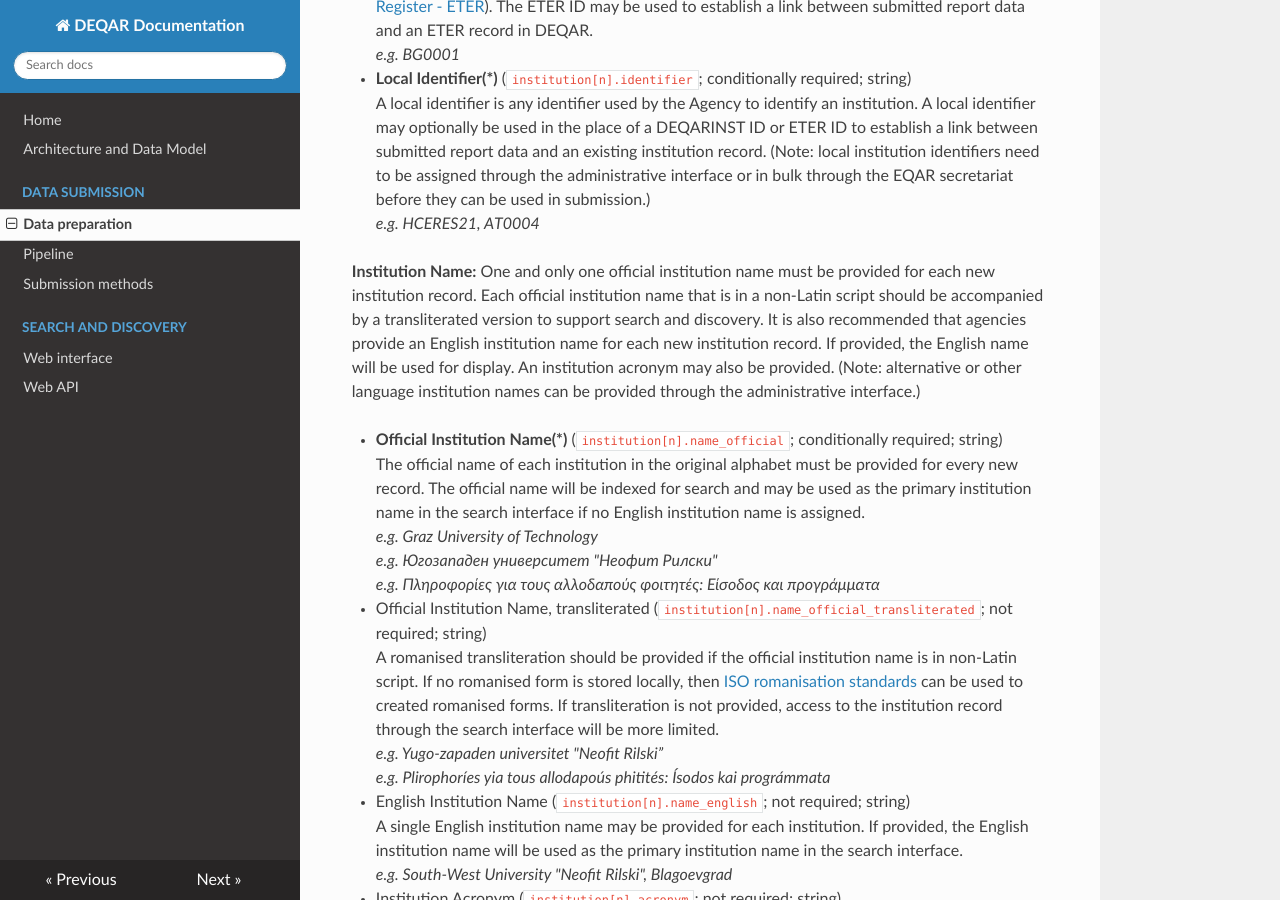
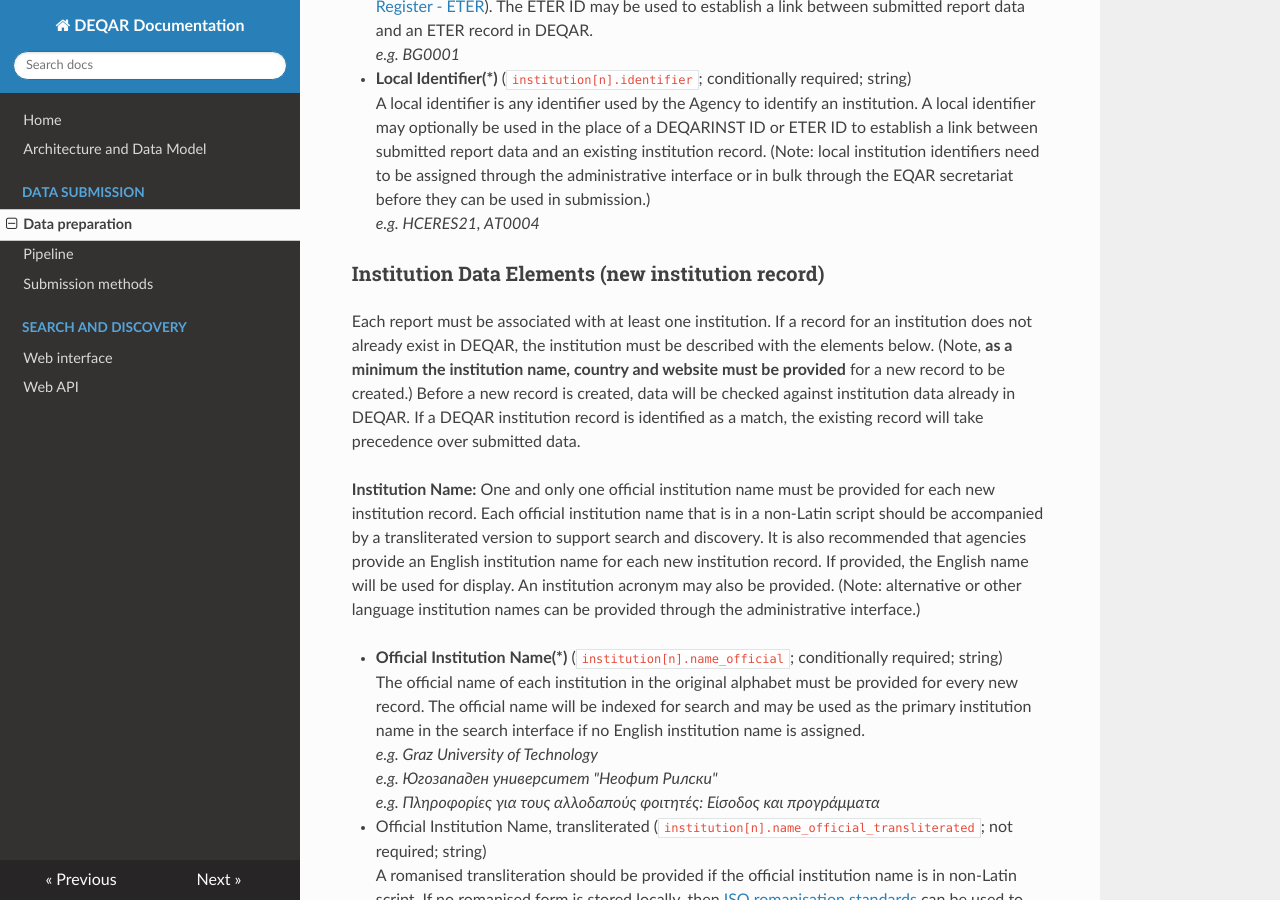
Before and after one commit to EQAR/deqar-docs, an MkDocs documentation site: the page built from docs/submission_object_fields.md, in a window 1280 px wide and 900 px high, scrolled down 4497 px. Built offline with MkDocs 1.6.1, drawn with Linux system fonts in a browser that asks for light colours; nearby versions of some CDN libraries; old or Windows-style settings are respelled for this version of MkDocs.

Commit message:
Update submission_object_fields.md

```diff
--- a/docs/submission_object_fields.md
+++ b/docs/submission_object_fields.md
@@ -38,15 +38,14 @@ A DEQAR activity value may be provided as an activity name or DEQAR activity ID
 A local activity identifier may optionally be provided in place of a DEQAR activity value for each report. The local activity identifier may be used to validate the structure of submitted report data. (Note: local activity identifiers need to be assigned through the administrative interface before they can be used in submission.)
 *e.g. inst_aud*
 
-Each activity is classified as one of four activity types (<code>activity_type</code>). These classifications determine the structure of the report record.
+   Each activity is classified as one of four activity types (<code>activity_type</code>). These classifications determine the structure of the report record.
 
-|Type                   |Report record structure        |
-|:----------------------|:------------------------------|
-|institutional          |at least one institution<br>no programme|
-|institutional/programme|one and only one institution<br>at least one programme|
-|programme              |one and only one institution<br>at least one programme|
-|joint programme        |at least two institutions<br>at least one programme|
-
+   |Type                   |Report record structure        |
+   |:----------------------|:------------------------------|
+   |institutional          |at least one institution<br>no programme|
+   |institutional/programme|one and only one institution<br>at least one programme|
+   |programme              |one and only one institution<br>at least one programme|
+   |joint programme        |at least two institutions<br>at least one programme|
 
 **Report Details:** Each report must be assigned a single status and a single decision value. Together these elements signal the role, status and nature of the report.  Status and decision values may be provided as either string values or DEQAR IDs.
 
@@ -119,6 +118,9 @@ Each institution described in OrgReg or ETER is assigned an ETER ID (see [Resear
 A local identifier is any identifier used by the Agency to identify an institution. A local identifier may optionally be used in the place of a DEQARINST ID or ETER ID to establish a link between submitted report data and an existing institution record. (Note: local institution identifiers need to be assigned through the administrative interface or in bulk through the EQAR secretariat before they can be used in submission.)
 *e.g. HCERES21, AT0004*
 
+### Institution Data Elements (new institution record)
+Each report must be associated with at least one institution. If a record for an institution does not already exist in DEQAR, the institution must be described with the elements below. (Note, **as a minimum the institution name, country and website must be provided** for a new record to be created.) Before a new record is created, data will be checked against institution data already in DEQAR. If a DEQAR institution record is identified as a match, the existing record will take precedence over submitted data.
+
 **Institution Name:** One and only one official institution name must be provided for each new institution record. Each official institution name that is in a non-Latin script should be accompanied by a transliterated version to support search and discovery. It is also recommended that agencies provide an English institution name for each new institution record. If provided, the English name will be used for display. An institution acronym may also be provided.  (Note: alternative or other language institution names can be provided through the administrative interface.)
 
 - **Official Institution Name(\*)** (<code>institution[n].name_official</code>; conditionally required; string)
```
